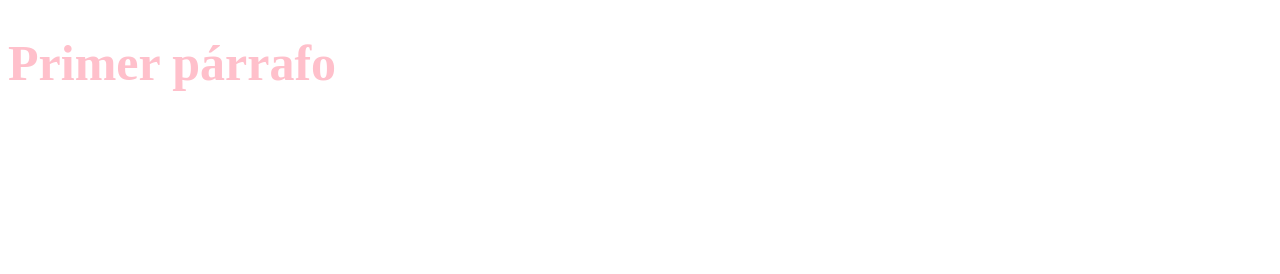
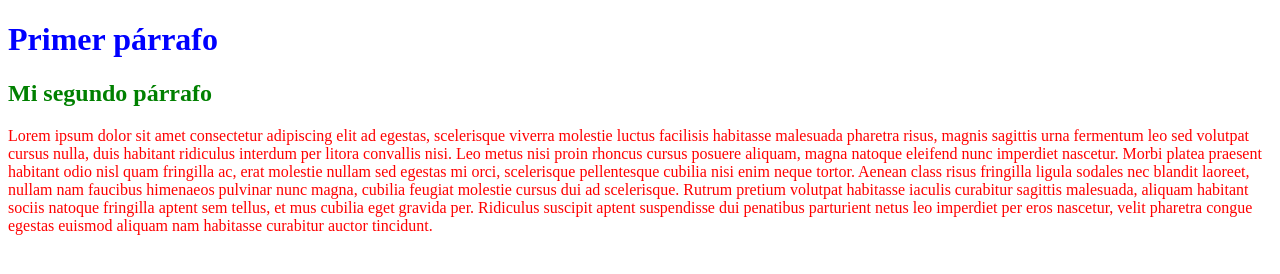
Before and after one commit to EttySilvaRivera/Ettysr.github.io, a plain HTML site: page index.html in a window 1280 px wide. Drawn offline with Linux system fonts and the light colour scheme.

Commit message:
Update index.html

```diff
--- a/index.html
+++ b/index.html
@@ -4,9 +4,24 @@
     <meta charset="UTF-8">
     <meta name="viewport" content="width=device-width, initial-scale=1.0">
     <title>Document</title>
-    <link rel="stylesheet" href="estilo.css">
+    <style>
+        p{
+            color: red;
+        }
+        h1{
+            color: blue;
+        }
+        h2{
+            color: green;
+        }
+    </style>
+
 </head>
 <body>
-    <h1 style="color: pink;">Primer párrafo</h1>
+    <h1>Primer párrafo</h1>
+    <h2>Mi segundo párrafo</h2>
+    <p>Lorem ipsum dolor sit amet consectetur adipiscing elit ad egestas, scelerisque viverra molestie luctus facilisis habitasse malesuada pharetra risus, magnis sagittis urna fermentum leo sed volutpat cursus nulla, duis habitant ridiculus interdum per litora convallis nisi. Leo metus nisi proin rhoncus cursus posuere aliquam, magna natoque eleifend nunc imperdiet nascetur. Morbi platea praesent habitant odio nisl quam fringilla ac, erat molestie nullam sed egestas mi orci, scelerisque pellentesque cubilia nisi enim neque tortor.
+
+        Aenean class risus fringilla ligula sodales nec blandit laoreet, nullam nam faucibus himenaeos pulvinar nunc magna, cubilia feugiat molestie cursus dui ad scelerisque. Rutrum pretium volutpat habitasse iaculis curabitur sagittis malesuada, aliquam habitant sociis natoque fringilla aptent sem tellus, et mus cubilia eget gravida per. Ridiculus suscipit aptent suspendisse dui penatibus parturient netus leo imperdiet per eros nascetur, velit pharetra congue egestas euismod aliquam nam habitasse curabitur auctor tincidunt.</p>
 </body>
 </html>
```
